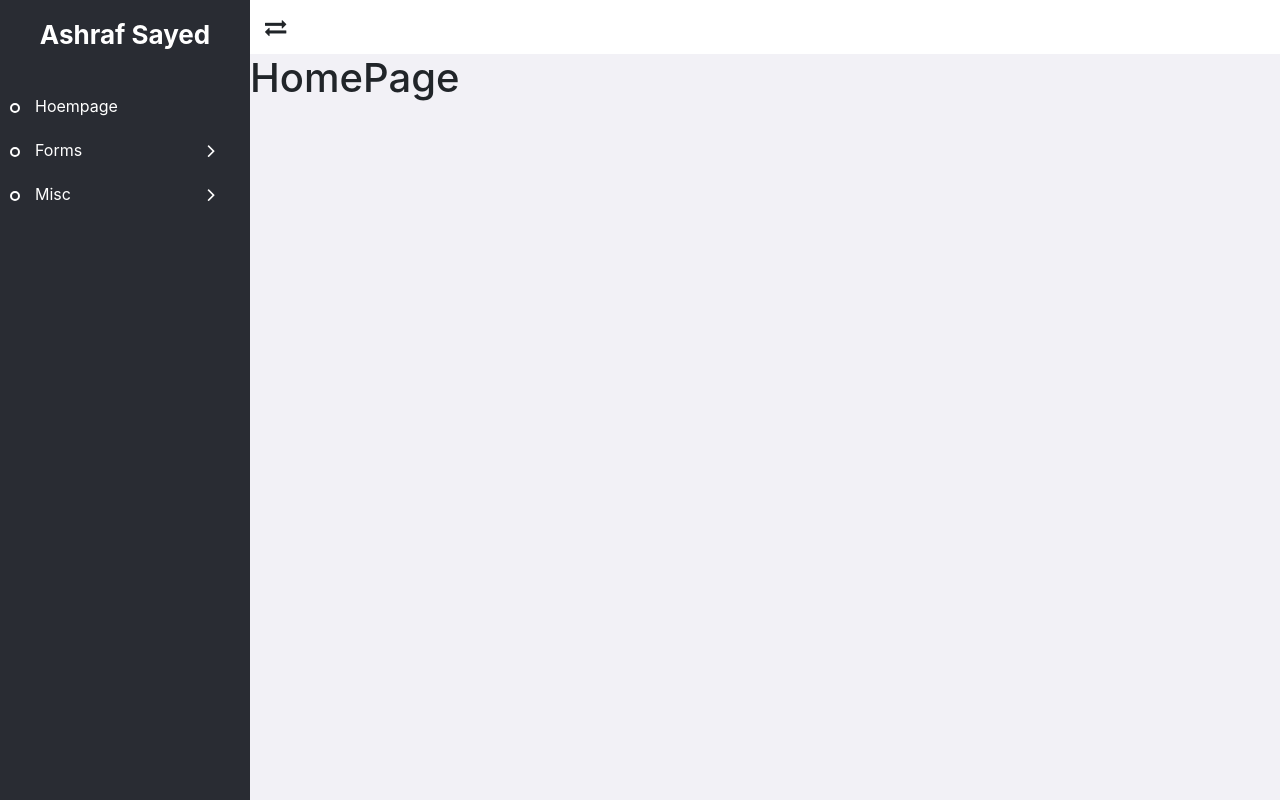
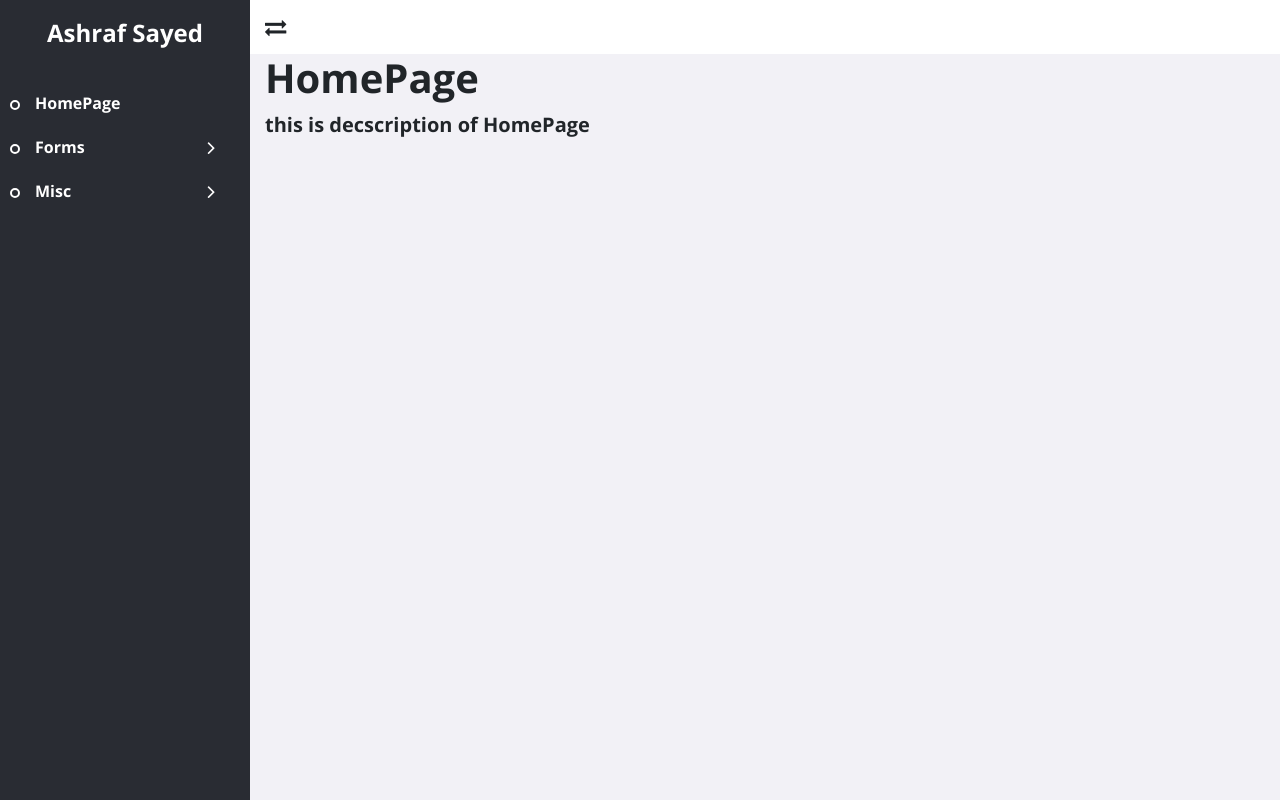
Before and after one commit to ashrafsayed2018/ultimate_front_end, a website: page stage/html/homepage.pug in a window 1280 px wide. Drawn offline with nearby package versions, Linux system fonts and the light colour scheme; files that its build step writes are made by us from their sources; files whose address does not match are found by name.

Commit message:
lesson 15

```diff
--- a/stage/css/sass/layout/_global.scss
+++ b/stage/css/sass/layout/_global.scss
@@ -5,6 +5,7 @@
 }
 body {
  background-color: #f5f5f5;
+ font-family: 'Open Sans', sans-serif;
 }
 .page {
     min-height: 100vh;
--- a/stage/css/sass/layout/sidebar.scss
+++ b/stage/css/sass/layout/sidebar.scss
@@ -14,7 +14,7 @@
         }
         .logo-area {
           font-weight: bold;
-          font-size: 26px;
+          font-size: 1.5rem;
           text-align: center;
           margin-bottom: 30px;
         }
--- a/stage/html/homepage.pug
+++ b/stage/html/homepage.pug
@@ -10,6 +10,7 @@ html(lang="en")
        include pug/layout/sidebar
        .content-area
          include pug/layout/header
-         .content
-          h1 #{pageTitle}
+         .container-fluid
+          .content
+           include pug/components/pageHead
      include pug/layout/scripts
--- /dev/null
+++ b/stage/html/pug/components/pageHead.pug
@@ -0,0 +1,3 @@
+.page-head
+  h1.page-title #{pageTitle}
+  p.lead.page-description this is decscription of #{pageTitle}
--- a/stage/html/pug/layout/sidebar.pug
+++ b/stage/html/pug/layout/sidebar.pug
@@ -1,7 +1,7 @@
 .sidebar
  .logo-area Ashraf Sayed
  ul.links-area.list-unstyled
-  li: a(href="#") Hoempage
+  li: a(href="#") HomePage
   li
    a.toggle-submenu(href="#")
     | Forms
--- a/stage/html/pug/layout/styles.pug
+++ b/stage/html/pug/layout/styles.pug
@@ -2,3 +2,4 @@
 <link href="https://maxcdn.bootstrapcdn.com/font-awesome/4.2.0/css/font-awesome.min.css" rel="stylesheet">
 link(rel="stylesheet", href="css/bootstrap.min.css")
 link(rel="stylesheet", href="css/main.css")
+<link href="https://fonts.googleapis.com/css2?family=Open+Sans:wght@700&display=swap" rel="stylesheet">
```
Also changed, not shown: dist/css/main.css, dist/homepage.html, 1 other file.
